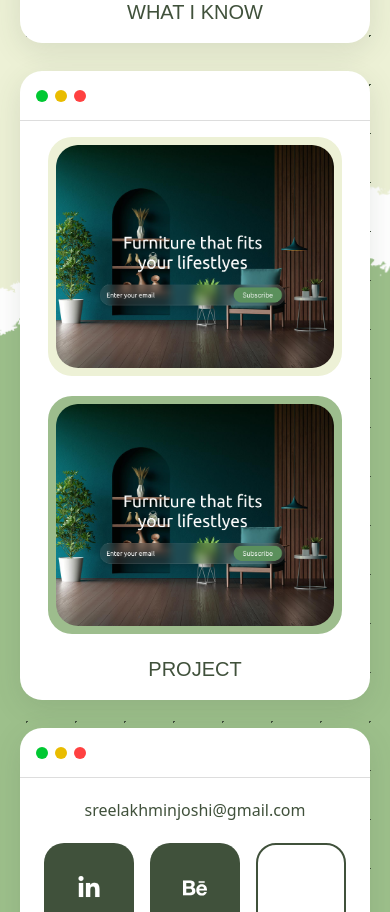
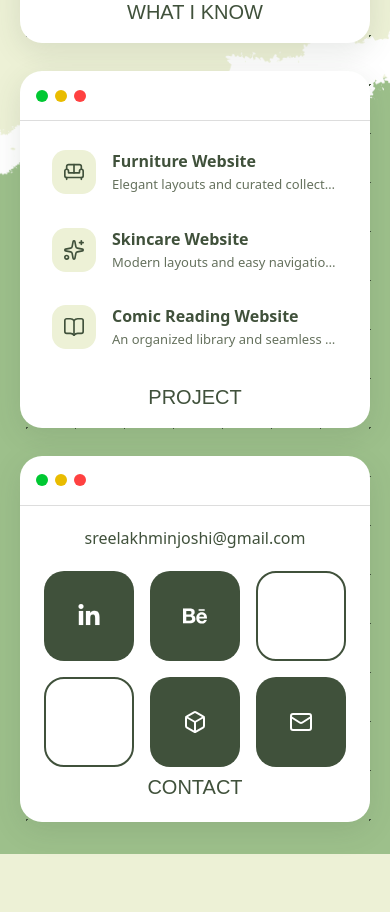
Before and after one commit to Je5514/portfolio2, a Next.js app: page / in a window 390 px wide. Shown: the part 970-1882 px from the top of the page. After the commit the page ends 1824 px from the top, so only its background shows below. Built offline with nearby package versions, Linux system fonts and the light colour scheme; a web font is replaced by a local one.

Commit message:
adjust project card

```diff
--- a/src/components/PortfolioGrid.tsx
+++ b/src/components/PortfolioGrid.tsx
@@ -19,6 +19,7 @@ import KnowModal from "./modals/Knowmodal";
 
 import ProjectModal from "./modals/ProjectModal";
 import { projectDetails } from "../data/projects";
+import { projectIcons, defaultProjectIcon } from "../data/projectIcons";
 
 import ContactModal from "./modals/ContactModal";
 
@@ -201,34 +202,43 @@ export default function PortfolioGrid() {
               <button
                 type="button"
                 onClick={() => setShowProjectModal(true)}
-                aria-label="Read more about me"
+                aria-label="View my projects"
+                className="flex h-full w-full flex-col text-left"
               >
-                <div className="flex flex-1 flex-col justify-between px-7 py-4">
-                  <div className="grid flex-1 grid-cols-1 md:grid-cols-2 gap-5">
-                    {[
-                      { src: "/project1.png", color: "bg-[#EDF1D6]" },
-                      { src: "/project1.png", color: "bg-[#9DBD8D]" },
-                    ].map((project, index) => (
-                      <div
-                        key={index}
-                        style={{ animationDelay: `${index * 0.2}s` }}
-                        className={`project-item group flex items-center justify-center rounded-[24px] p-2 ${project.color}`}
-                      >
-                        <div className="h-full min-h-[150px] w-full overflow-hidden rounded-[22px]">
-                          <img
-                            src={project.src}
-                            alt={`Project ${index + 1}`}
-                            className="h-full w-full rounded-[20px] object-cover transition-transform duration-500 group-hover:scale-105"
-                          />
-                        </div>
-                      </div>
-                    ))}
-                  </div>
+                <span className="flex h-full w-full flex-1 flex-col justify-between px-5 py-4">
+                  {/* Project list: icon + title + one line */}
+                  <span className="flex flex-col gap-2">
+                    {projectDetails.map((project, index) => {
+                      const Icon =
+                        projectIcons[project.icon] ?? defaultProjectIcon;
+
+                      return (
+                        <span
+                          key={project.title}
+                          style={{ animationDelay: `${index * 0.2}s` }}
+                          className="project-item group flex items-center gap-4 rounded-2xl px-3 py-3 transition-colors duration-300 hover:bg-[#F3F6E7]"
+                        >
+                          <span className="flex h-11 w-11 shrink-0 items-center justify-center rounded-[14px] bg-[#EDF1D6] text-[#40513B] transition-colors duration-300 group-hover:bg-[#DDE8C6]">
+                            <Icon size={22} strokeWidth={1.8} />
+                          </span>
+
+                          <span className="min-w-0 flex-1">
+                            <span className="block truncate text-[16px] font-semibold text-[#40513B]">
+                              {project.title}
+                            </span>
+                            <span className="mt-0.5 block truncate text-[13px] text-[#65715D]">
+                              {project.summary}
+                            </span>
+                          </span>
+                        </span>
+                      );
+                    })}
+                  </span>
 
                   <h2 className="font-bitcount pt-5 text-center text-[20px] font-black text-[#40513B]">
                     {projects.title}
                   </h2>
-                </div>
+                </span>
               </button>
             </BrowserCard>
 
--- a/src/components/modals/project-modal.css
+++ b/src/components/modals/project-modal.css
@@ -1,4 +1,3 @@
-
 /* Overlay */
 .project-overlay {
   animation: projectOverlayIn 0.3s ease both;
@@ -25,31 +24,19 @@
   opacity: 0;
   transform: translateY(25px);
   animation: projectCardIn 0.65s cubic-bezier(0.22, 1, 0.36, 1) forwards;
-  transition:
-    border-color 0.3s ease,
-    background 0.3s ease;
 }
 
-.project-modal-item:hover {
-  border-color: rgba(96, 153, 102, 0.4);
+/* Icon tile + arrow react to card hover */
+.project-icon {
+  transition: background 0.3s ease;
 }
 
-/* Project images */
-.project-image {
-  overflow: hidden;
+.project-card:hover .project-icon {
+  background: #dde8c6;
 }
 
-.project-image-content {
-  transition: transform 0.7s cubic-bezier(0.22, 1, 0.36, 1);
-}
-
-.project-modal-item:hover .project-image-content {
-  transform: scale(1.035);
-}
-
-/* Contribution content */
-.project-info-block {
-  animation: projectContentIn 0.5s ease both;
+.project-card:hover .project-arrow {
+  transform: translate(2px, -2px);
 }
 
 /* Technology tags */
@@ -63,19 +50,8 @@
 }
 
 .project-tech:hover {
-  background: #DCE6C4;
+  background: #dce6c4;
   transform: translateY(-2px);
-}
-
-/* External link */
-.project-link {
-  transition:
-    background 0.25s ease,
-    transform 0.25s ease;
-}
-
-.project-link:hover {
-  transform: translateY(-3px) rotate(5deg);
 }
 
 /* Close button */
@@ -92,7 +68,7 @@
 /* Scrollbar */
 .project-modal-scroll {
   scrollbar-width: thin;
-  scrollbar-color: #A5B39A transparent;
+  scrollbar-color: #a5b39a transparent;
 }
 
 /* Keyframes */
@@ -163,14 +139,9 @@
   .project-modal-header,
   .project-heading,
   .project-modal-item,
-  .project-info-block,
   .project-tech {
     animation: none !important;
     opacity: 1;
     transform: none;
   }
-
-  .project-image-content {
-    transition: none;
-  }
 }
--- /dev/null
+++ b/src/data/projectIcons.ts
@@ -0,0 +1,12 @@
+import type { ElementType } from "react";
+import { BookOpen, Folder, Sofa, Sparkles } from "lucide-react";
+
+// Used by the Project card (PortfolioGrid) and ProjectModal.
+// Set `icon` in data/projects.ts to one of these keys.
+export const projectIcons: Record<string, ElementType> = {
+  sofa: Sofa,
+  sparkles: Sparkles,
+  book: BookOpen,
+};
+
+export const defaultProjectIcon: ElementType = Folder;
--- a/src/data/projects.ts
+++ b/src/data/projects.ts
@@ -2,23 +2,40 @@ import type { Project } from "../components/modals/ProjectModal";
 
 export const projectDetails: Project[] = [
   {
-    title: "AppWeaver Website",
+    title: "Furniture Website",
     category: "Website Design & Development",
+    icon: "sofa",
+    summary:
+      "Elegant layouts and curated collections that make finding furniture simple.",
     description:
-      "A website presenting AppWeaver, its platform capabilities, workflows and solutions.",
-    image: "/project1.png",
-    contribution:
-      "Worked on UI design, page layouts, reusable components and frontend implementation.",
-    technologies: ["Figma", "Next.js", "React", "TypeScript", "SCSS"],
+      "A modern furniture shopping experience featuring elegant layouts, curated collections and a user-friendly interface that makes finding the perfect furniture simple and enjoyable.",
+    technologies: ["Figma", "Next.js", "Tailwind", "TypeScript", "SCSS", "Claude", "ChatGPT"],
+    // TODO: this is the Skincare URL — replace with the Furniture site link
+    link: "https://je5514.github.io/Skincare-html/",
   },
   {
-    title: "Asset Management App",
-    category: "Application UI Design",
+    title: "Skincare Website",
+    category: "Development",
+    icon: "sparkles",
+    summary:
+      "Modern layouts and easy navigation to explore beauty essentials.",
     description:
-      "An application for managing assets and organizing asset-related information.",
-    image: "/project1.png",
-    contribution:
-      "Worked on interface layouts, reusable UI components and user experience.",
-    technologies: ["Figma", "UI/UX Design", "Prototyping"],
+      "An elegant beauty and skincare shopping experience featuring modern layouts, curated product collections and intuitive navigation, making it easy for customers to explore beauty essentials and discover their skincare favourites.",
+    technologies: ["HTML", "CSS", "JavaScript", "AOS"],
+    link: "https://je5514.github.io/Skincare-html/",
+  },
+  {
+    title: "Comic Reading Website",
+    // TODO: set the category that fits this project
+    category: "Website Design & Development",
+    icon: "book",
+    summary:
+      "An organized library and seamless layouts for finding favourite stories.",
+    description:
+      "An interactive comic reading experience featuring an organized library, engaging layouts and seamless navigation, making it easy for readers to discover and enjoy their favourite stories.",
+    // TODO: list the tools you used
+    technologies: ["Figma"],
+    // TODO: add the live site URL (leave "" for no link; the card then won't be clickable)
+    link: "",
   },
 ];
```
Also changed, not shown: src/components/modals/ProjectModal.tsx (+64 -64 lines), public/skincare.png (added).
